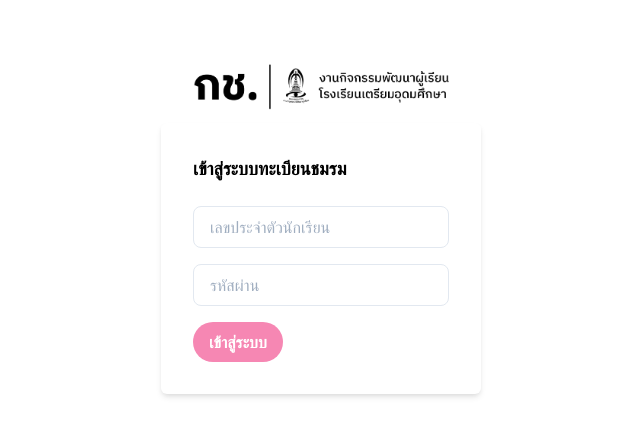
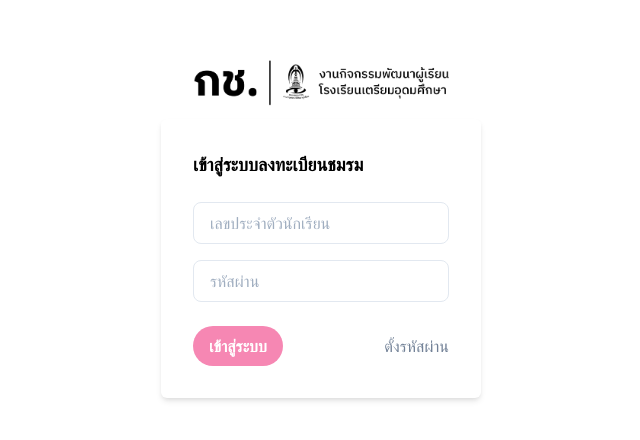
Before and after one commit to triamudomcmc/register.triamudom.club, a Next.js app in the folder client/: page / in a window 1280 px wide. Shown: the part 172-612 px from the top of the page, without its empty margins (319-959 px from the left). Built offline with nearby package versions, Linux system fonts and the light colour scheme; no server answers.

Commit message:
:recycle:

```diff
--- /dev/null
+++ b/client/src/components/AuthLayout.tsx
@@ -0,0 +1,16 @@
+import React from 'react'
+import { Card } from './Card'
+
+export const AuthLayout = ({ title, children }) => (
+  <div className="min-h-screen flex flex-col items-center justify-center">
+    <div className="max-w-lg font-display">
+      <div>
+        <img src="/assets/logo/logo.png" className="w-64 mx-auto"></img>
+      </div>
+      <Card>
+        <h1 className="text-lg font-bold">{title}</h1>
+        <div>{children}</div>
+      </Card>
+    </div>
+  </div>
+)
--- a/client/src/pages/_document.tsx
+++ b/client/src/pages/_document.tsx
@@ -23,6 +23,7 @@ export default class Document extends NextDocument {
             type="font/woff2"
             crossOrigin="true"
           />
+          <link rel="preload" href="/assets/logo/logo.png" as="image" />
         </Head>
         <body>
           <Main />
--- a/client/src/pages/index.tsx
+++ b/client/src/pages/index.tsx
@@ -1,10 +1,11 @@
 import React, { useEffect } from 'react'
+import Link from 'next/link'
 
 import { Formik } from 'formik'
 import Router from 'next/router'
 
-import { Card } from 'components/Card'
 import useUser from 'components/useUser'
+import { AuthLayout } from 'components/AuthLayout'
 
 export default () => {
   const { user, mutate } = useUser()
@@ -16,14 +17,7 @@ export default () => {
   }, [user])
 
   return (
-    <div className="min-h-screen flex flex-col items-center justify-center">
-      <div className="max-w-lg font-display">
-        <div>
-          <img src="/assets/logo/logo.png" className="w-64 mx-auto"></img>
-        </div>
-        <Card>
-          <h1 className="text-lg font-bold">เข้าสู่ระบบทะเบียนชมรม</h1>
-          <div>
+    <AuthLayout title="เข้าสู่ระบบลงทะเบียนชมรม">
       <Formik
         initialValues={{ student_id: '', password: '' }}
         onSubmit={async (values, actions) => {
@@ -77,19 +71,21 @@ export default () => {
               placeholder="รหัสผ่าน"
             />
             {errors.password && touched.password && errors.password}
+            <div className="mt-6 flex flex-row justify-between items-baseline">
               <button
                 type="submit"
                 disabled={isSubmitting}
-                    className="mt-4 focus:outline-none focus:shadow-outline font-bold bg-pink-400 text-white py-2 px-4 rounded-full"
+                className="focus:outline-none focus:shadow-outline font-bold bg-pink-400 hover:bg-pink-500 transition duration-500 text-white py-2 px-4 rounded-full"
               >
                 เข้าสู่ระบบ
               </button>
+              <Link href="/register">
+                <a className="text-gray-600">ตั้งรหัสผ่าน</a>
+              </Link>
+            </div>
           </form>
         )}
       </Formik>
-          </div>
-        </Card>
-      </div>
-    </div>
+    </AuthLayout>
   )
 }
```
Lines whose indentation alone changed are shown as unchanged.
